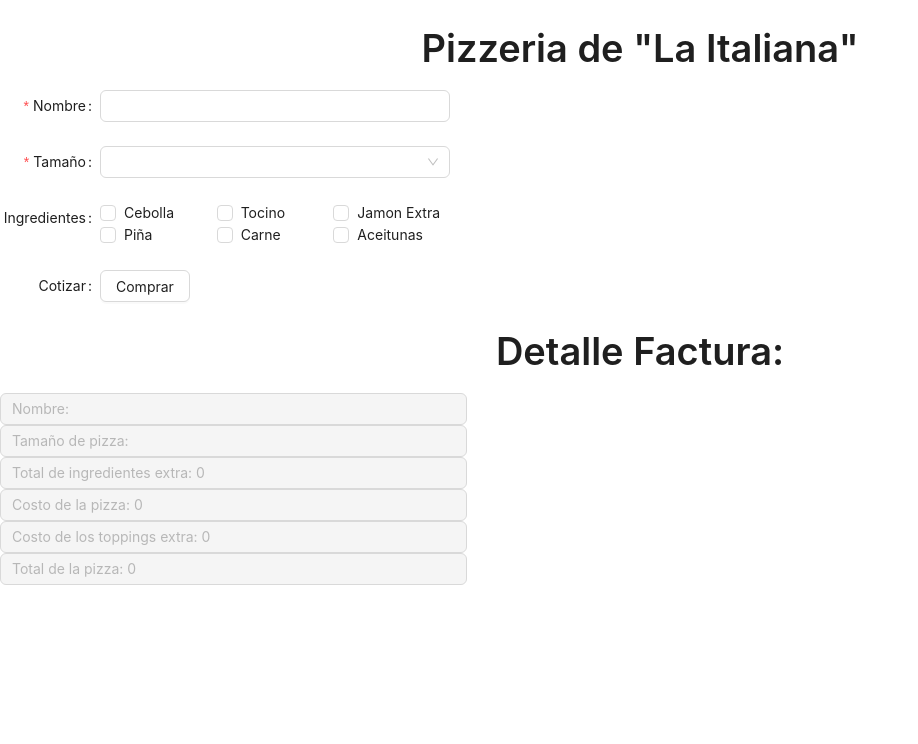
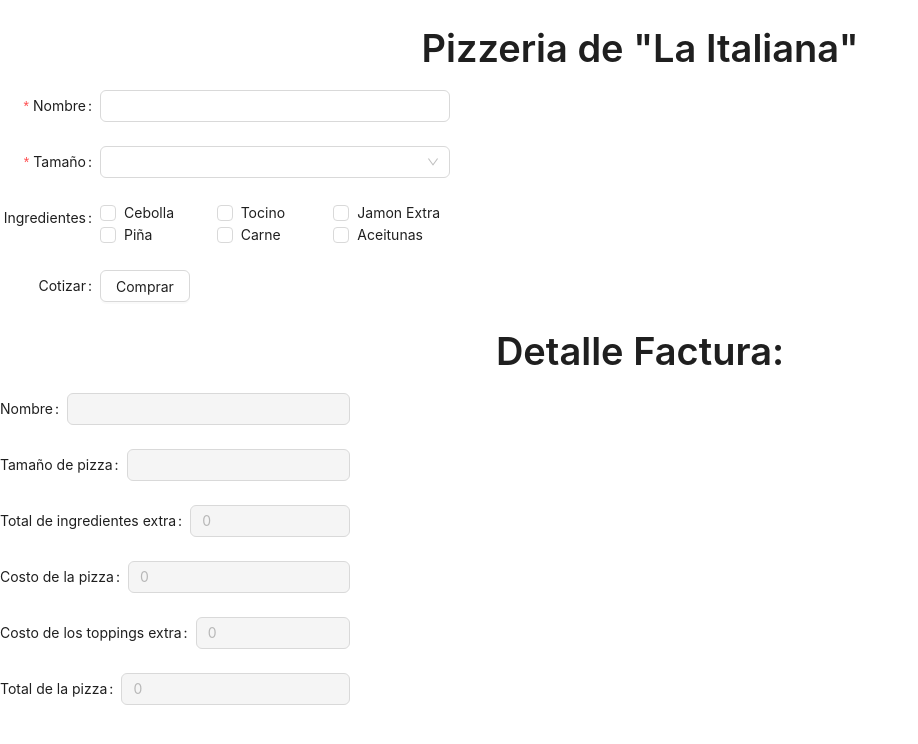
Before and after one commit to WilfredoAcosta/desafiodps2, a React (Create React App) app: page / in a window 1280 px wide. Shown: the top 744 px of the page, without its empty margins (0-918 px from the left). Built offline with nearby package versions, Linux system fonts and the light colour scheme.

Commit message:
Ajuste al detalle de factura

```diff
--- a/src/App.js
+++ b/src/App.js
@@ -113,16 +113,34 @@ const FormDisabledDemo = () => {
         layout="horizontal"
         disabled={false}
         style={{
-          maxWidth: 800,
+          maxWidth: 600,
         }}>
-          <Form.Item>
-            <Input placeholder={'Nombre: ' + nombre} disabled />
-            <Input placeholder={'Tamaño de pizza: ' + tipoPizza} disabled />
-            <Input placeholder={'Total de ingredientes extra: ' + conteoIngredientes} disabled />
-            <Input placeholder={'Costo de la pizza: ' + costoPizza} disabled />
-            <Input placeholder={'Costo de los toppings extra: ' + costoExtras} disabled />
-            <Input placeholder={'Total de la pizza: ' + totalPagar} disabled />
+        <Form.Item>
+          <Form.Item label="Nombre">
+            <Input placeholder={nombre} disabled />
           </Form.Item>
+
+          <Form.Item label="Tamaño de pizza">
+            <Input placeholder={tipoPizza} disabled />
+          </Form.Item>
+
+          <Form.Item label="Total de ingredientes extra">
+            <Input placeholder={conteoIngredientes} disabled />
+          </Form.Item>
+
+          <Form.Item label="Costo de la pizza">
+            <Input placeholder={costoPizza} disabled />
+          </Form.Item>
+
+          <Form.Item label="Costo de los toppings extra">
+            <Input placeholder={costoExtras} disabled />
+          </Form.Item>
+
+          <Form.Item label="Total de la pizza">
+            <Input placeholder={totalPagar} disabled />
+          </Form.Item>
+
+        </Form.Item>
       </Form>
 
 
```
